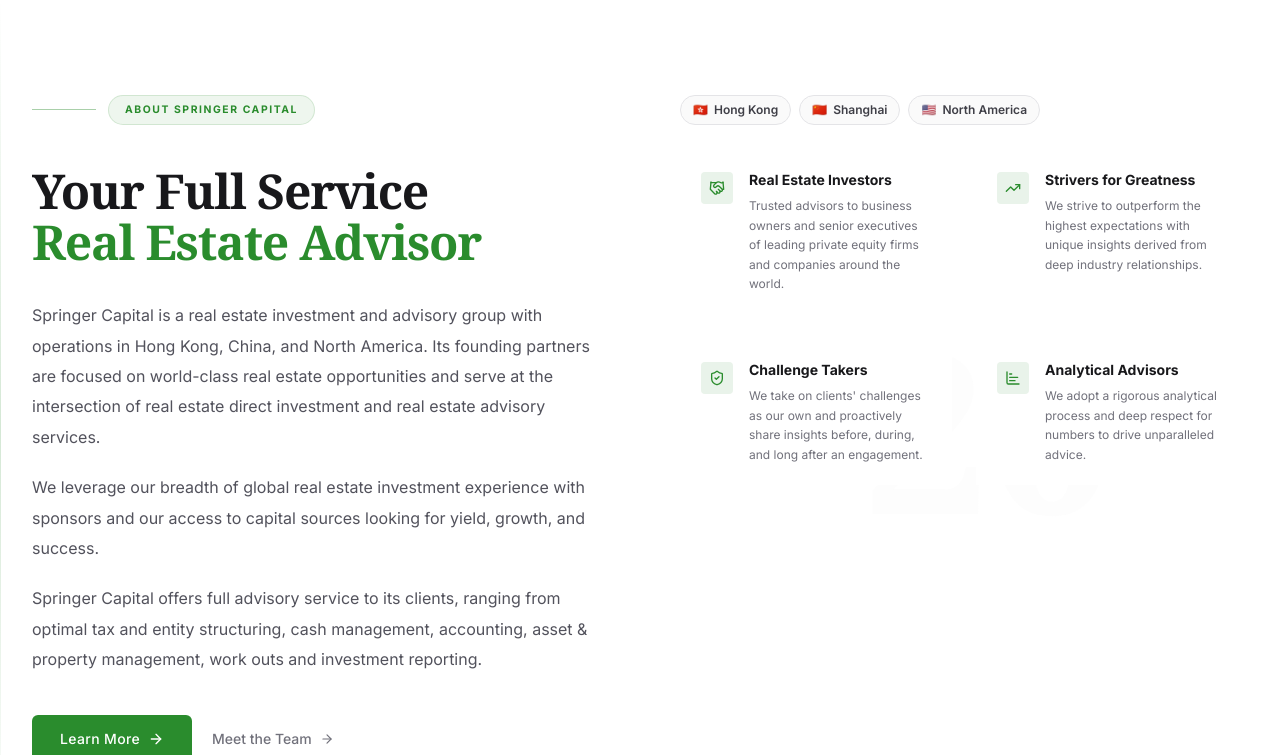
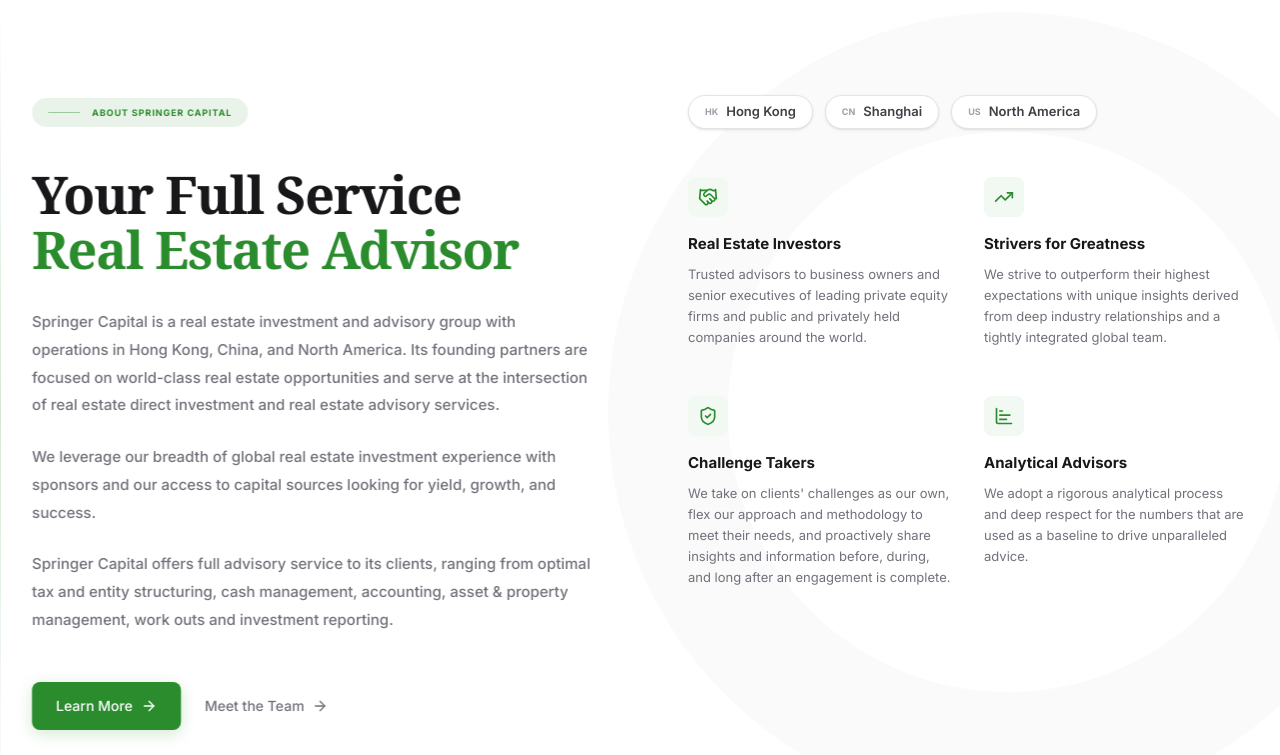
Before and after one commit to friendy21/Springer, a Next.js app: page / in a window 1280 px wide. Shown: the part 1040-1795 px from the top of the page. Built offline with nearby package versions, Linux system fonts and the light colour scheme.

Commit message:
UI design refinements: About and What We Do content overhaul

```diff
--- a/app/page.tsx
+++ b/app/page.tsx
@@ -60,22 +60,22 @@
   {
     icon: Handshake,
     title: 'Real Estate Investors',
-    desc: 'Trusted advisors to business owners and senior executives of leading private equity firms and companies around the world.',
+    desc: 'Trusted advisors to business owners and senior executives of leading private equity firms and public and privately held companies around the world.',
   },
   {
     icon: TrendingUp,
     title: 'Strivers for Greatness',
-    desc: 'We strive to outperform the highest expectations with unique insights derived from deep industry relationships.',
+    desc: 'We strive to outperform their highest expectations with unique insights derived from deep industry relationships and a tightly integrated global team.',
   },
   {
     icon: ShieldCheck,
     title: 'Challenge Takers',
-    desc: "We take on clients' challenges as our own and proactively share insights before, during, and long after an engagement.",
+    desc: "We take on clients' challenges as our own, flex our approach and methodology to meet their needs, and proactively share insights and information before, during, and long after an engagement is complete.",
   },
   {
     icon: BarChart2,
     title: 'Analytical Advisors',
-    desc: 'We adopt a rigorous analytical process and deep respect for numbers to drive unparalleled advice.',
+    desc: 'We adopt a rigorous analytical process and deep respect for the numbers that are used as a baseline to drive unparalleled advice.',
   },
 ];
 
@@ -187,23 +187,25 @@
 
       {/* ═══════ ABOUT ═══════ */}
       <section id="aboutUs" className="py-24 max-sm:py-16 bg-white relative overflow-hidden">
-        <div className="absolute right-0 top-1/2 -translate-y-1/2 select-none opacity-50 pointer-events-none pr-10 hidden lg:block">
-          <span className="font-serif text-[14rem] font-bold text-zinc-50/80 leading-none">20+</span>
+        <div className="absolute right-[-10%] top-1/2 -translate-y-1/2 select-none opacity-[0.02] pointer-events-none hidden lg:block">
+          <div className="w-[800px] h-[800px] rounded-full border-[120px] border-zinc-900" />
         </div>
         <div className="absolute left-0 top-0 bottom-0 w-px bg-gradient-to-b from-transparent via-brand-green/20 to-transparent" />
 
         <div className="relative max-w-7xl mx-auto px-4 sm:px-6 lg:px-8">
-          <div className="grid grid-cols-1 lg:grid-cols-2 gap-20 items-start">
+          <div className="grid grid-cols-1 lg:grid-cols-2 gap-16 lg:gap-24 items-start">
             <div className="reveal-left">
-              <div className="flex items-center gap-3 mb-10">
-                <span className="w-16 h-px bg-brand-green/80 animate-pulse" />
-                <span className="section-label">About Springer Capital</span>
+              <div className="mb-10">
+                <span className="inline-flex items-center px-4 py-2 rounded-full bg-brand-green/10 text-[9px] font-bold uppercase tracking-widest text-brand-green">
+                  <span className="w-8 h-[1.5px] bg-brand-green/40 mr-3 hidden sm:block" />
+                  About Springer Capital
+                </span>
               </div>
-              <h2 className="text-4xl lg:text-5xl font-bold font-serif text-zinc-900 mb-8 tracking-tight" style={{ lineHeight: '1.08' }}>
+              <h2 className="text-[2.75rem] lg:text-[3.25rem] font-bold font-serif text-zinc-900 mb-8 tracking-tight" style={{ lineHeight: '1.05' }}>
                 Your Full Service<br />
                 <span className="text-brand-green">Real Estate Advisor</span>
               </h2>
-              <div className="space-y-5 text-zinc-600 leading-[1.9] text-base">
+              <div className="space-y-6 text-zinc-500 font-medium leading-[1.85] text-[15px]">
                 <p>
                   Springer Capital is a real estate investment and advisory group with operations in Hong Kong, China, and North America. Its founding partners are focused on world-class real estate opportunities and serve at the intersection of real estate direct investment and real estate advisory services.
                 </p>
@@ -214,40 +216,40 @@
                   Springer Capital offers full advisory service to its clients, ranging from optimal tax and entity structuring, cash management, accounting, asset & property management, work outs and investment reporting.
                 </p>
               </div>
-              <div className="mt-10 flex items-center gap-5">
-                <Link href="/about" className="btn-primary group text-sm px-7 py-3.5">
+              <div className="mt-12 flex items-center gap-6">
+                <Link href="/about" className="group bg-[#2a8c2d] hover:bg-[#227224] text-white font-medium text-sm px-6 py-3.5 rounded-lg flex items-center gap-2 transition-all shadow-[0_4px_16px_rgba(42,140,45,0.2)] hover:shadow-[0_6px_20px_rgba(42,140,45,0.3)]">
                   Learn More
-                  <ArrowRight className="w-4 h-4 ml-2 group-hover:translate-x-1 transition-transform" />
+                  <ArrowRight className="w-4 h-4 group-hover:translate-x-1 transition-transform" />
                 </Link>
-                <Link href="/team" className="group flex items-center gap-2 text-zinc-500 hover:text-brand-green text-sm font-medium transition-colors">
+                <Link href="/team" className="group flex items-center gap-2 text-zinc-500 hover:text-zinc-800 text-sm font-medium transition-colors">
                   Meet the Team
-                  <ArrowRight className="w-3.5 h-3.5 group-hover:translate-x-1 transition-transform" />
+                  <ArrowRight className="w-4 h-4 group-hover:translate-x-1 transition-transform" />
                 </Link>
               </div>
             </div>
 
-            <div className="reveal-right space-y-4">
-              <div className="flex flex-wrap gap-2 mb-6">
+            <div className="reveal-right">
+              <div className="flex flex-wrap gap-3 mb-12">
                 {[
-                  { city: 'Hong Kong', flag: '🇭🇰' },
-                  { city: 'Shanghai', flag: '🇨🇳' },
-                  { city: 'North America', flag: '🇺🇸' },
+                  { abv: 'HK', city: 'Hong Kong' },
+                  { abv: 'CN', city: 'Shanghai' },
+                  { abv: 'US', city: 'North America' },
                 ].map((loc) => (
-                  <span key={loc.city} className="inline-flex items-center gap-1.5 px-3 py-1.5 bg-zinc-50 border border-zinc-200 rounded-full text-xs font-semibold text-zinc-700">
-                    <span>{loc.flag}</span>
+                  <span key={loc.city} className="inline-flex items-center gap-2 px-4 py-1.5 bg-white border border-zinc-200 rounded-full text-[13px] font-semibold text-zinc-700 shadow-sm">
+                    <span className="text-[9px] font-bold text-zinc-400">{loc.abv}</span>
                     {loc.city}
                   </span>
                 ))}
               </div>
-              <div className="grid grid-cols-1 sm:grid-cols-2 gap-6">
+              <div className="grid grid-cols-1 sm:grid-cols-2 gap-x-8 gap-y-12">
                 {VALUES.map((v, i) => (
-                  <div key={v.title} className={`reveal stagger-${i + 1} group flex items-start gap-4 p-5 bg-white border border-transparent rounded-none hover:border-brand-green/15 hover:-translate-y-0.5 hover:shadow-[0_8px_32px_rgba(0,0,0,0.04)] transition-all duration-300 cursor-default`}>
-                    <div className="w-8 h-8 rounded-sm bg-brand-green/10 flex items-center justify-center flex-shrink-0 mt-0.5 group-hover:bg-brand-green/20 transition-colors">
-                      <v.icon className="w-4 h-4 text-brand-green" />
+                  <div key={v.title} className={`reveal stagger-${i + 1} flex items-start flex-col gap-4 group cursor-default`}>
+                    <div className="w-10 h-10 rounded-lg bg-brand-green-[0.08] bg-[#f2f8f2] flex items-center justify-center flex-shrink-0 group-hover:bg-[#e6f2e6] transition-colors">
+                      <v.icon className="w-5 h-5 text-brand-green" />
                     </div>
                     <div>
-                      <h3 className="text-sm font-bold text-zinc-900 mb-1.5">{v.title}</h3>
-                      <p className="text-xs text-zinc-500 leading-relaxed">{v.desc}</p>
+                      <h3 className="text-[15px] font-bold text-zinc-900 mb-2">{v.title}</h3>
+                      <p className="text-[13px] text-zinc-500 leading-relaxed">{v.desc}</p>
                     </div>
                   </div>
                 ))}
@@ -329,17 +331,17 @@
               {
                 num: '01',
                 title: 'Active Market Dialogue',
-                body: 'We maintain active dialogue with real estate investors covering multi-family, logistics, mixed use, hospitality, and development land projects across Asia and the US.',
+                body: 'We maintain active dialogue with real estate investors covering multi-family, logistics, mixed use, hospitality, and development land projects across Asia and US.',
               },
               {
                 num: '02',
                 title: 'Innovative Financing Solutions',
-                body: 'We design innovative financing solutions including equity, acquisition financing, dividend recapitalization financing, and structured capital that meet our clients\' needs while optimizing terms.',
+                body: "Design innovative financing solutions including equity, acquisition financing, dividend recapitalization financing, and structured capital that meet our client's needs while optimizing terms.",
               },
               {
                 num: '03',
                 title: 'Data-Centric Strategies',
-                body: 'We leverage our financial models and data-centric strategies to support clients with actionable and measurable solutions.',
+                body: 'Leverage our financial models and data-centric strategies to support clients with actionable and measurable solution.',
               },
             ].map((step, i) => (
               <div key={step.num} className={`reveal stagger-${i + 1} group relative bg-white rounded-none p-8 border-t-2 border-brand-green/0 hover:border-brand-green shadow-sm hover:shadow-[0_12px_40px_rgba(0,0,0,0.08)] transition-all duration-300 cursor-default overflow-hidden`}>
```
